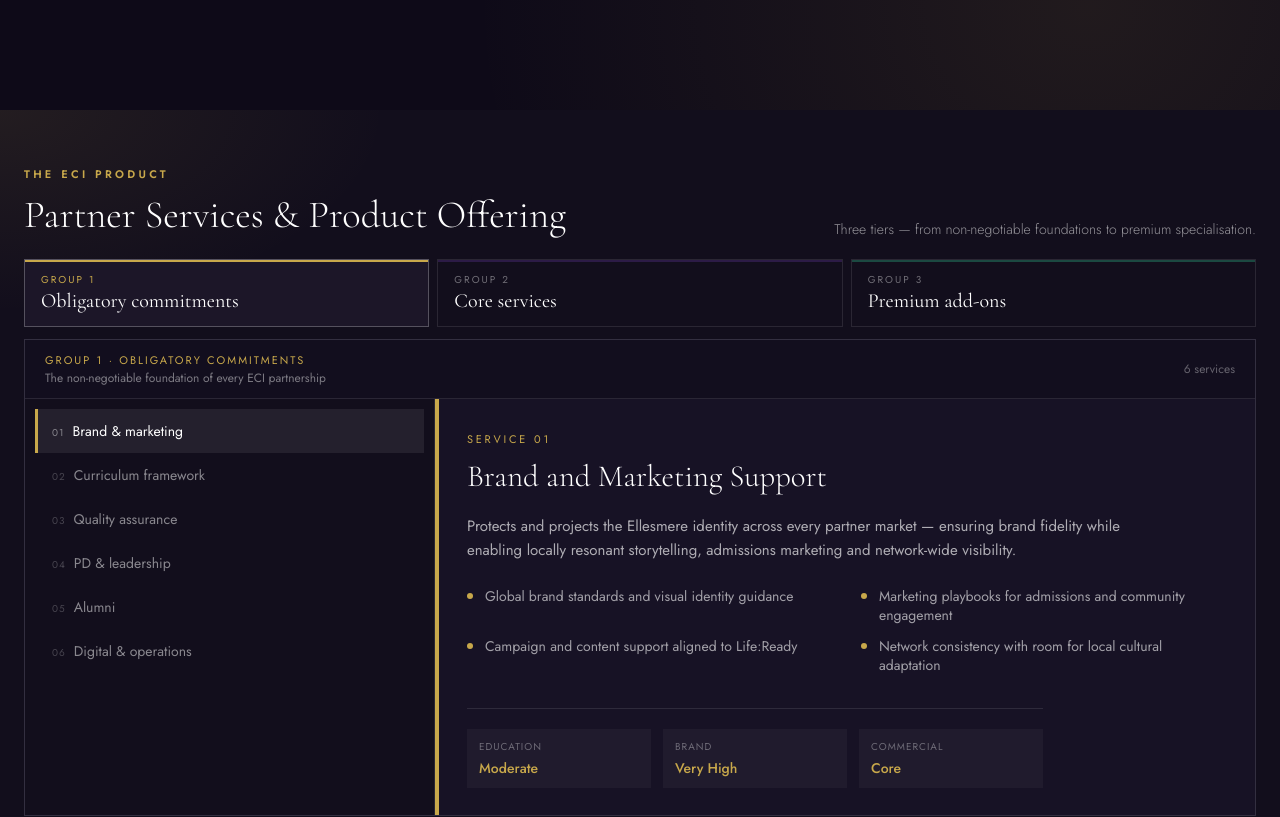
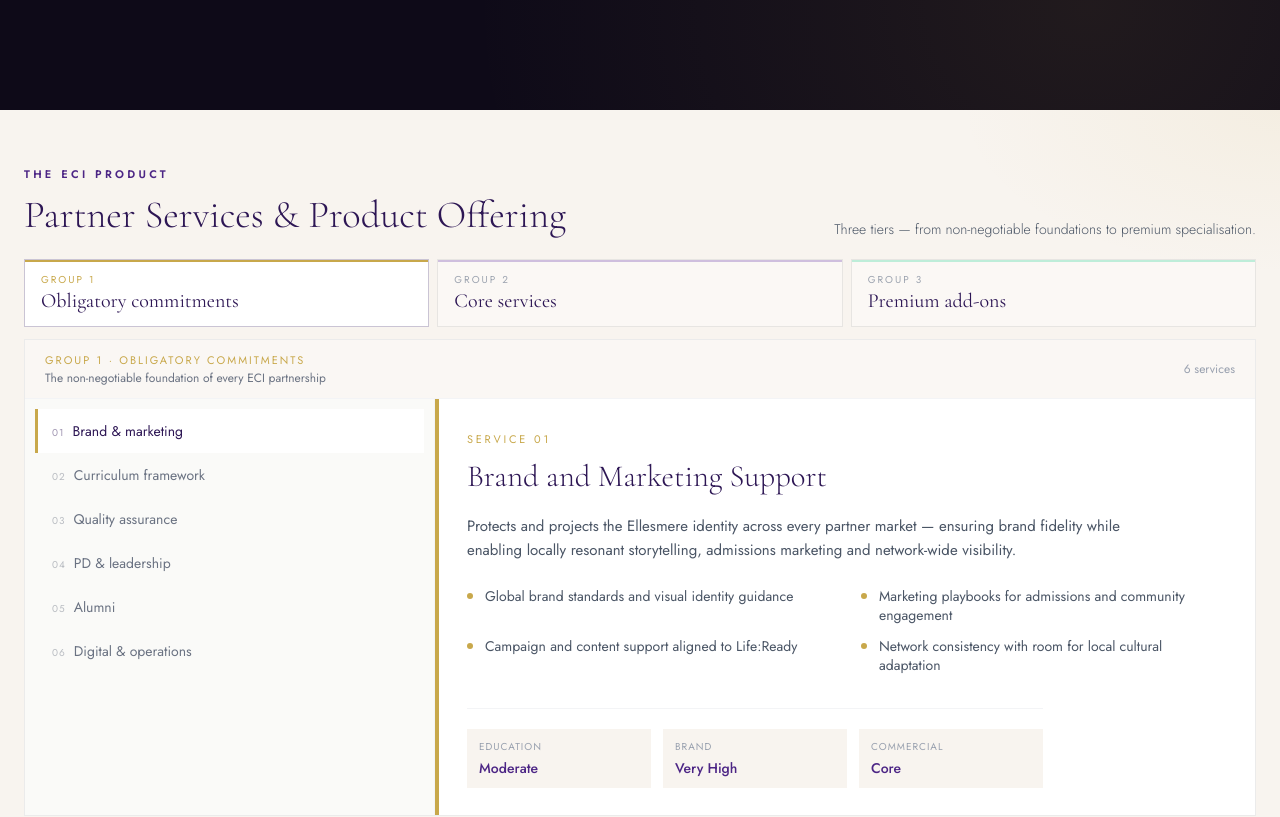
Before and after one commit to wigsbury-ui/eci-platform, a Next.js app: page / in a window 1280 px wide. Shown: the part 4996-5813 px from the top of the page. Built offline with nearby package versions, Linux system fonts and the light colour scheme.

Commit message:
Use light background for Partner Services module
Switch the public Partner Services section to the light cream treatment
for clearer reading and better fit with surrounding page sections.

Co-authored-by: wigsbury-ui <wigsbury-ui@users.noreply.github.com>

```diff
--- a/components/PartnerServicesSection.tsx
+++ b/components/PartnerServicesSection.tsx
@@ -41,7 +41,7 @@ export default function PartnerServicesSection({
     startTransition(() => setActiveGroup(id))
   }
 
-  const dark = variant === 'home'
+  const dark = false
 
   return (
     <section
```
